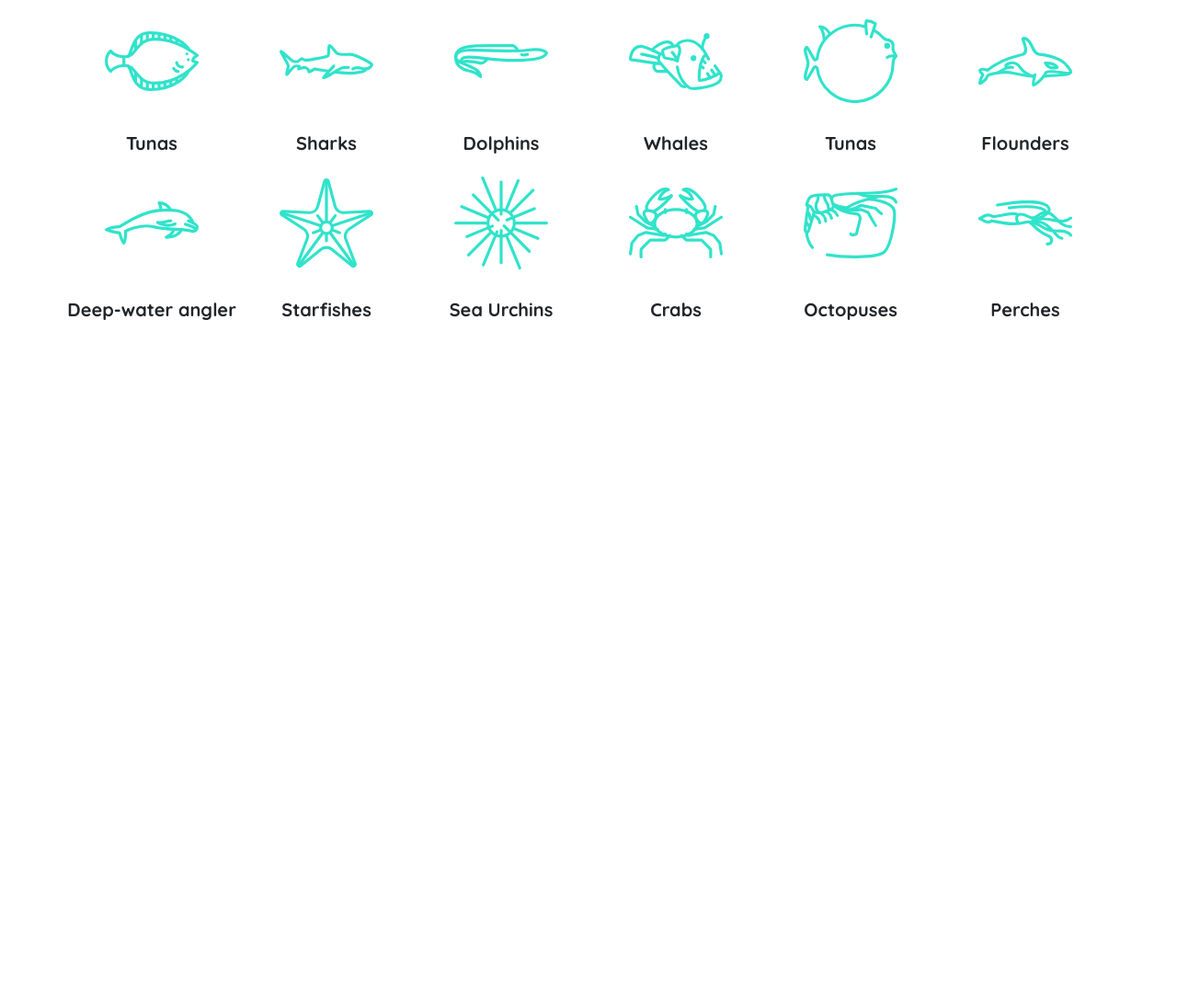
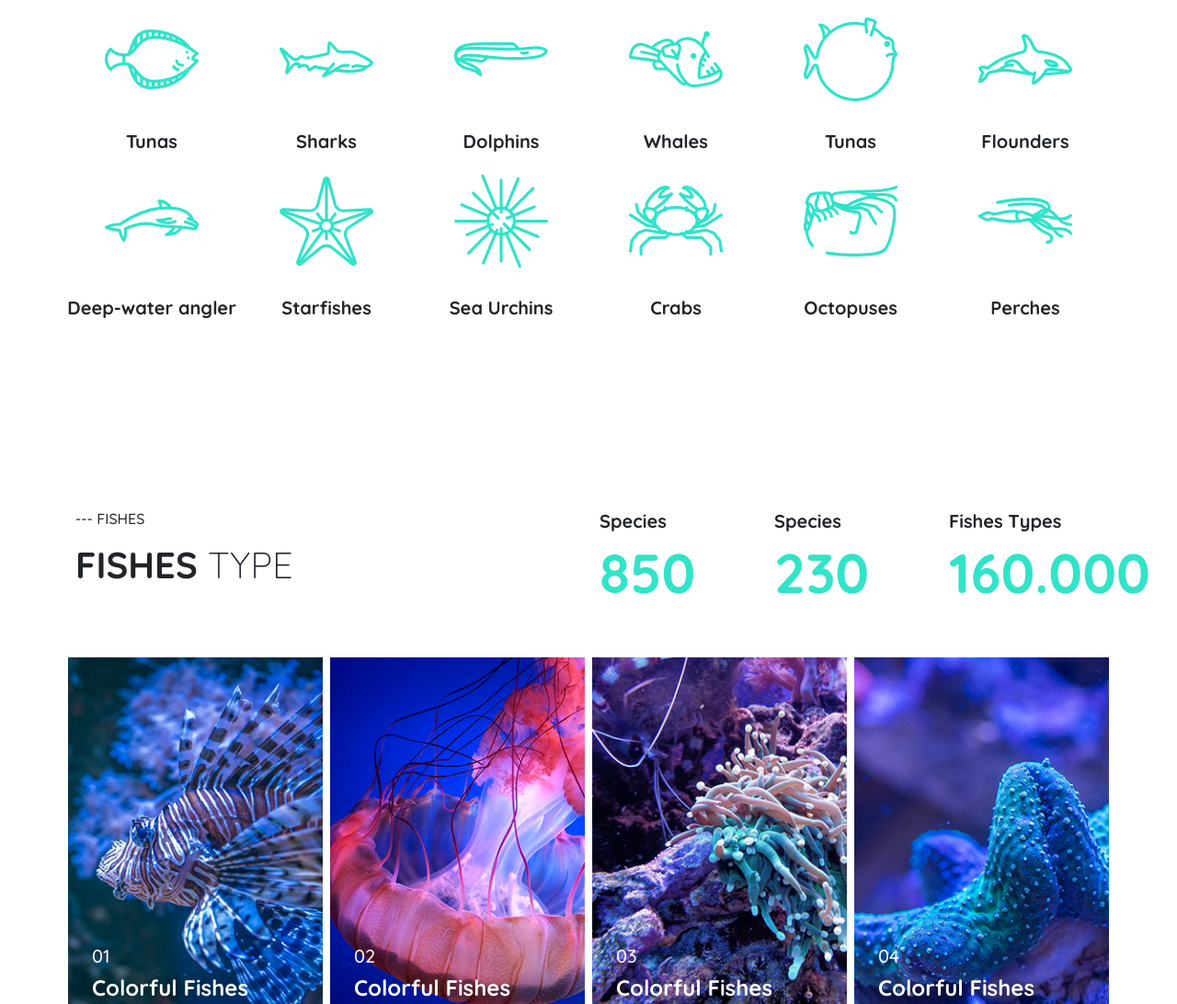
Before and after one commit to juwelDev/Bootstrap_Team_A, a plain HTML site: page index.html in a window 1280 px wide. Shown: the part 2325-3417 px from the top of the page at 92% size. Before the commit the page ends 2732 px from the top, so only its background shows below. Drawn offline with nearby package versions, Linux system fonts and the light colour scheme.

Commit message:
fish type added

```diff
--- a/index.html
+++ b/index.html
@@ -26,7 +26,7 @@
       background-image: url(assets/banner.jpg);
       background-repeat: no-repeat;
       background-size: cover;
-    ">
+    " class="mx-2">
   <!-- Navbar -->
   <nav style="left: 0; right: 0" class="navbar navbar-expand-lg container position-fixed p-4 z-3 bg-white">
     <div class="container-fluid">
@@ -192,6 +192,67 @@
           </div>
     </section>
     <!-- OUR FISHES -->
+
+    <!-- Fish Type -->
+    <section style="padding-top: 150px; padding-bottom: 50px;" class="container">
+      <div class="row">
+        <div class="col-12 col-md-6"><h6>--- FISHES</h6>
+        <h1 class="mt-3"><span class="fw-bold">FISHES
+        </span> <span class="fw-light">TYPE</span></h1>
+      </div>
+      <div class="col-12 col-md-6">
+        <div class="row mt-5 mt-lg-0">
+          <div class="col-12 col-md-4">
+            <h5 class="fw-bold">Species</h5>
+            <h2 class="fw-bold text-paste" style="font-size: 60px;">850</h2>
+          </div>
+          <div class="col-12 col-md-4">
+            <h5 class="fw-bold">Species</h5>
+            <h2 class="fw-bold text-paste" style="font-size: 60px;">230</h2></div>
+          <div class="col-12 col-md-4">
+            <h5 class="fw-bold">Fishes Types</h5>
+            <h2 class="fw-bold text-paste" style="font-size: 60px;">160.000</h2>
+          </div>
+        </div>
+      </div>
+    </div>
+    <div>
+      <div class="row mt-5">
+        <div class="col-12 col-md-3 m-0 p-0 position-relative hover">
+          <img class="w-100 px-1" src="assets/text-box_1.jpg" alt="">
+          <div class="position">
+            <h5>01</h5>
+            <h4 class="fw-bold">Colorful Fishes</h4>
+            <p class="text-hover">Fangtooth yellowtail banded <br> killifish seamoth triplefin <br> blenny</p>
+          </div>
+        </div>
+        <div class="col-12 col-md-3 m-0 p-0 position-relative hover">
+          <img class="w-100 px-1" src="assets/text-box_2.jpg" alt="">
+          <div class="position">
+            <h5>02</h5>
+            <h4 class="fw-bold">Colorful Fishes</h4>
+            <p class="text-hover">Fangtooth yellowtail banded <br> killifish seamoth triplefin <br> blenny</p>
+          </div>
+        </div><div class="col-12 col-md-3 m-0 p-0 position-relative hover">
+          <img class="w-100 px-1" src="assets/text-box_3.jpg" alt="">
+          <div class="position">
+            <h5>03</h5>
+            <h4 class="fw-bold">Colorful Fishes</h4>
+            <p class="text-hover">Fangtooth yellowtail banded <br> killifish seamoth triplefin <br> blenny</p>
+          </div>
+        </div><div class="col-12 col-md-3 m-0 p-0 position-relative hover">
+          <img class="w-100 px-1" src="assets/text-box_4.jpg" alt="">
+          <div class="position">
+            <h5>04</h5>
+            <h4 class="fw-bold">Colorful Fishes</h4>
+            <p class="text-hover">Fangtooth yellowtail banded <br> killifish seamoth triplefin <br> blenny</p>
+          </div>
+        </div>
+      </div>
+    </div>
+    </section>
+    <!-- Fish Type -->
+
   </main>
   <!-- Main -->
 
--- a/styles/styles.css
+++ b/styles/styles.css
@@ -45,6 +45,30 @@ body{
 .title-div{
     padding-top: 250px;
 }
+.position{
+    position: absolute;
+    bottom: 30px;
+    left: 30px;
+    color: #fff;
+}
+.text-hover{
+    font-size: 16px;
+    display: none;
+}
+.hover:hover .text-hover{
+    display: block;
+    transition: all ease 0.5s;
+}
+
+
+
+
+
+
+
+
+
+
 
 /* Media query for screens smaller than 768px (typical smartphones) */
 @media (max-width: 767px) {
```
